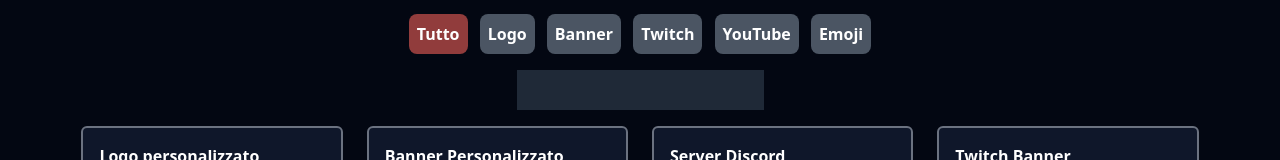
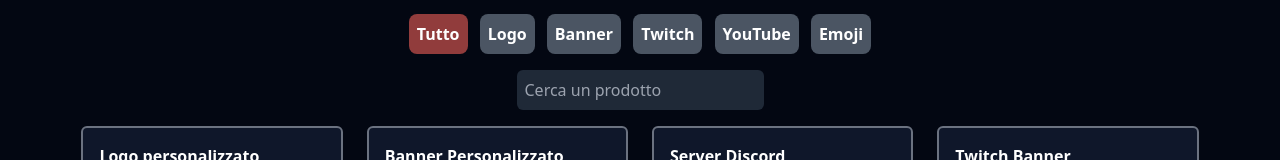
Before and after one commit to AESTHETICADESIGNERS/listino-prezzi, a website: page docs/index.html in a window 1280 px wide. Shown: the part 250-410 px from the top of the page. Drawn offline with Linux system fonts and the light colour scheme.

Commit message:
migliorato lo stile dell'input

```diff
--- a/docs/index.html
+++ b/docs/index.html
@@ -22,7 +22,7 @@
             <button class="bg-gray-600 primary p-2 rounded-lg text-white font-semibold mx-1 hover:bg-gray-700" onclick="filterByCategory('youtube')">YouTube</button>
             <button class="bg-gray-600 primary p-2 rounded-lg text-white font-semibold mx-1 hover:bg-gray-700" onclick="filterByCategory('emoji')">Emoji</button>
         </div>
-        <input class="bg-gray-800 text-white font-medium p-2" type="text" name="searchproducts" id="searchproducts">
+        <input placeholder="Cerca un prodotto" class="bg-gray-800 text-white font-medium p-2 rounded-md" type="text" name="searchproducts" id="searchproducts">
         <div id="products" class="grid lg:grid-cols-4 md:grid-cols-2 grid-flow-rows gap-6 text-white">
         </div>
     </div>
```
